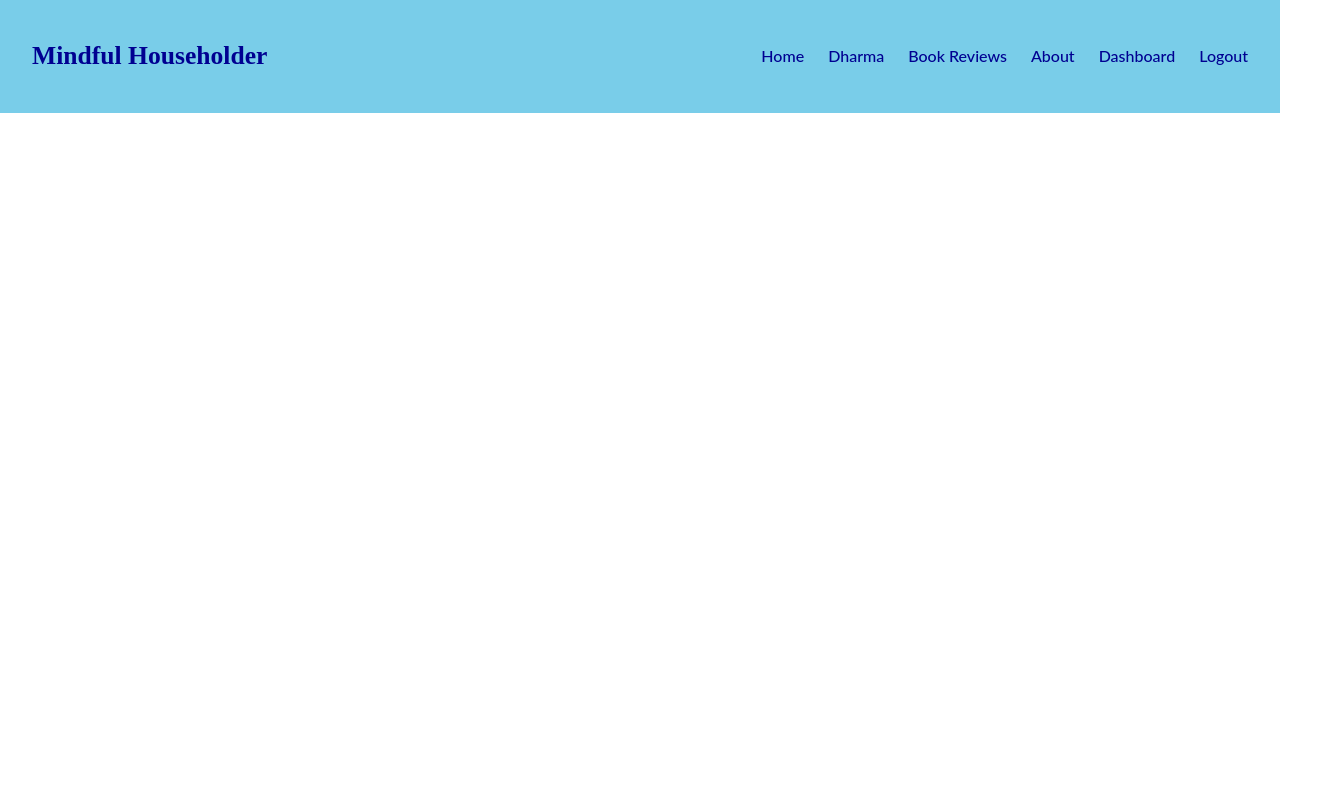
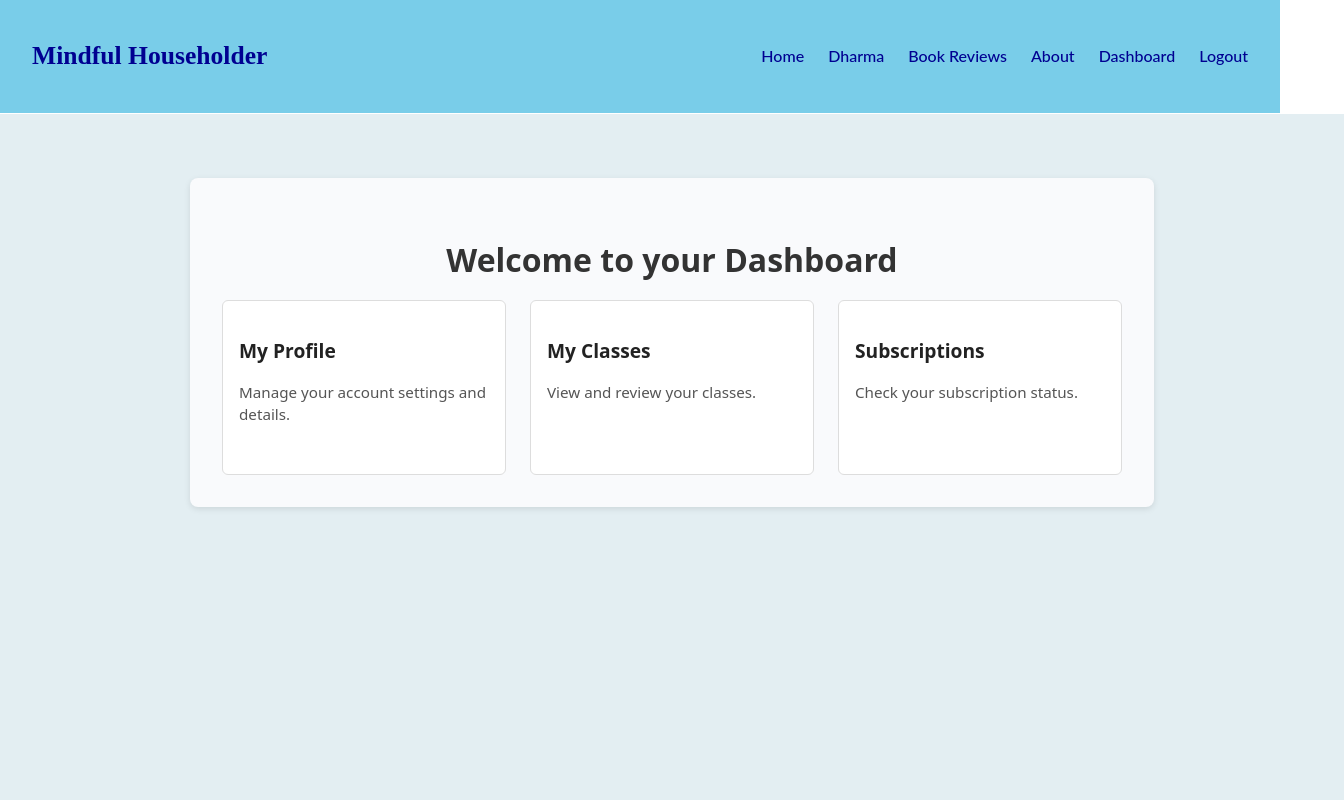
Before and after one commit to MichaelBoegner/householder-ui, a React (Vite) app in the folder householder-ui/: page /dashboard in a window 1280 px wide. Shown: the top 800 px of the page, 1344 px wide, since content can reach past the window. Built offline with nearby package versions, Linux system fonts and the light colour scheme; sample sign-in values are in the browser's storage.

Commit message:
added Dashboard page with protected route

```diff
--- a/householder-ui/src/App.tsx
+++ b/householder-ui/src/App.tsx
@@ -8,6 +8,8 @@ import Reviews from './pages/Reviews/Reviews.tsx'
 import About from './pages/About/About.tsx'
 import Login from './pages/Login/Login.tsx'
 import Signup from './pages/Signup/Signup.tsx'
+import Dashboard from './pages/Dashboard/Dashboard.tsx'
+import ProtectedRoute from './components/ProtectedRoute.tsx'
 import './App.css'
 
 const App: React.FC = () => {
@@ -22,6 +24,14 @@ const App: React.FC = () => {
           <Route path="/about" element={<About />} />
           <Route path="/login" element={<Login />} />
           <Route path="/signup" element={<Signup />} />
+          <Route
+            path="/dashboard"
+            element={
+              <ProtectedRoute>
+                <Dashboard />
+              </ProtectedRoute>
+            }
+          />
         </Routes>
       </main>
       <Footer />
--- /dev/null
+++ b/householder-ui/src/components/ProtectedRoute.tsx
@@ -0,0 +1,19 @@
+import React from "react";
+import { Navigate } from "react-router-dom";
+import { useAuth } from "../context/AuthContext";
+
+interface ProtectedRouteProps {
+  children: React.ReactElement;
+}
+
+const ProtectedRoute: React.FC<ProtectedRouteProps> = ({ children }) => {
+  const { token } = useAuth();
+
+  if (!token) {
+    return <Navigate to="/login" replace />;
+  }
+
+  return children;
+};
+
+export default ProtectedRoute;
--- /dev/null
+++ b/householder-ui/src/pages/Dashboard/Dashboard.css
@@ -0,0 +1,53 @@
+.dashboard {
+  width: 100%;
+  min-height: 100vh;
+  padding: 2rem;
+  background-color: #E3EEF2;
+}
+
+.dashboard-container {
+  max-width: 900px;
+  margin: 2rem auto;
+  padding: 2rem;
+  background: #f9fafc;
+  border-radius: 8px;
+  box-shadow: 0 2px 6px rgba(0, 0, 0, 0.1);
+}
+
+.dashboard-title {
+  font-size: 2rem;
+  margin-bottom: 1rem;
+  color: #333;
+  text-align: center;
+}
+
+.dashboard-cards {
+  display: flex;
+  gap: 1.5rem;
+  flex-wrap: wrap;
+  justify-content: center;
+}
+
+.dashboard-card {
+  flex: 1 1 250px;
+  background: white;
+  border: 1px solid #ddd;
+  border-radius: 6px;
+  padding: 1rem;
+  transition: box-shadow 0.2s ease-in-out;
+}
+
+.dashboard-card h3 {
+  margin-bottom: 0.5rem;
+  font-size: 1.2rem;
+  color: #222;
+}
+
+.dashboard-card p {
+  font-size: 0.95rem;
+  color: #555;
+}
+
+.dashboard-card:hover {
+  box-shadow: 0 4px 10px rgba(0, 0, 0, 0.15);
+}
--- /dev/null
+++ b/householder-ui/src/pages/Dashboard/Dashboard.tsx
@@ -0,0 +1,28 @@
+import React from "react";
+import "./Dashboard.css";
+
+const Dashboard: React.FC = () => {
+  return (
+    <div className="dashboard">
+    <div className="dashboard-container">
+      <h2 className="dashboard-title">Welcome to your Dashboard</h2>
+      <div className="dashboard-cards">
+        <div className="dashboard-card">
+          <h3>My Profile</h3>
+          <p>Manage your account settings and details.</p>
+        </div>
+        <div className="dashboard-card">
+          <h3>My Classes</h3>
+          <p>View and review your classes.</p>
+        </div>
+        <div className="dashboard-card">
+          <h3>Subscriptions</h3>
+          <p>Check your subscription status.</p>
+        </div>
+      </div>
+    </div>
+    </div>
+  );
+};
+
+export default Dashboard;
```
